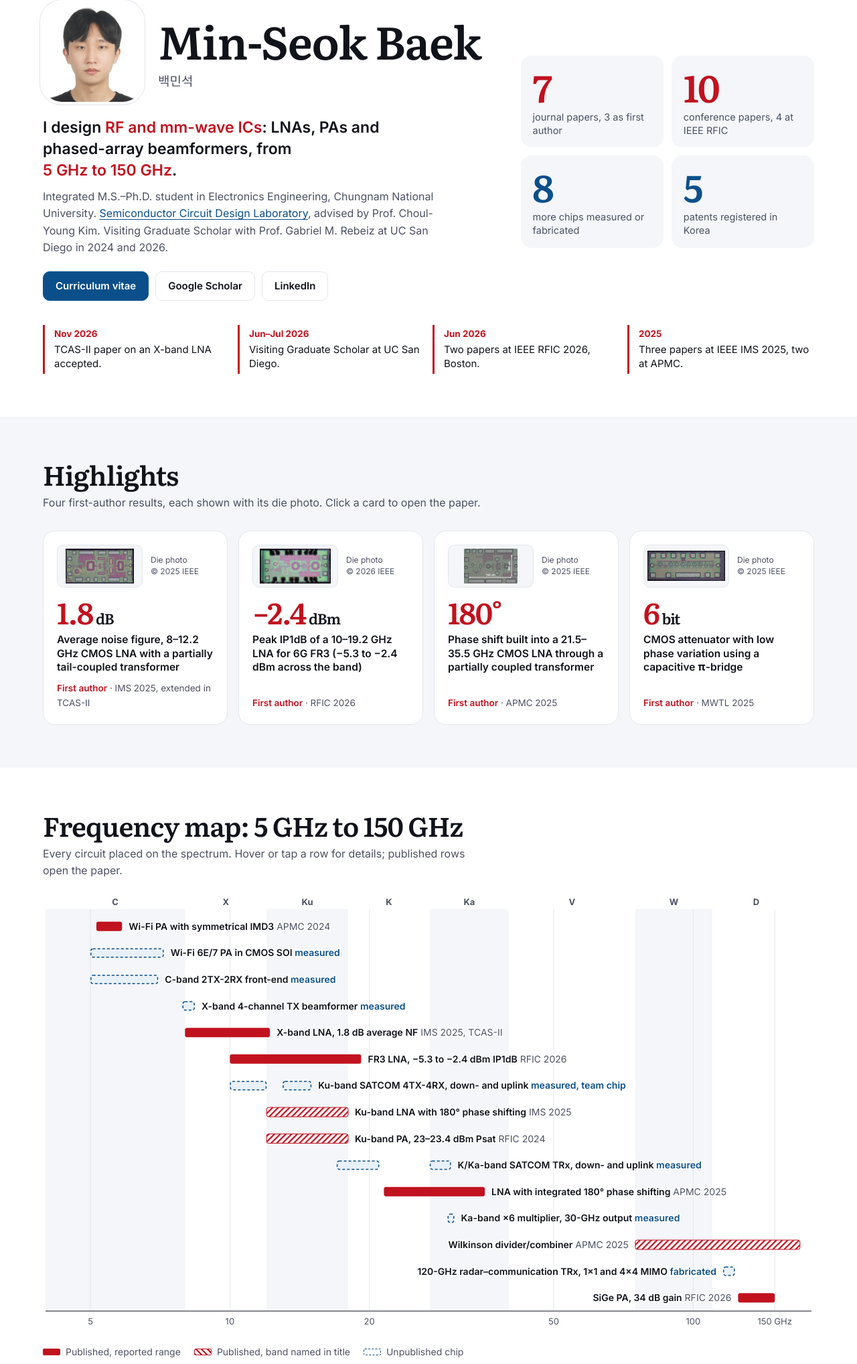
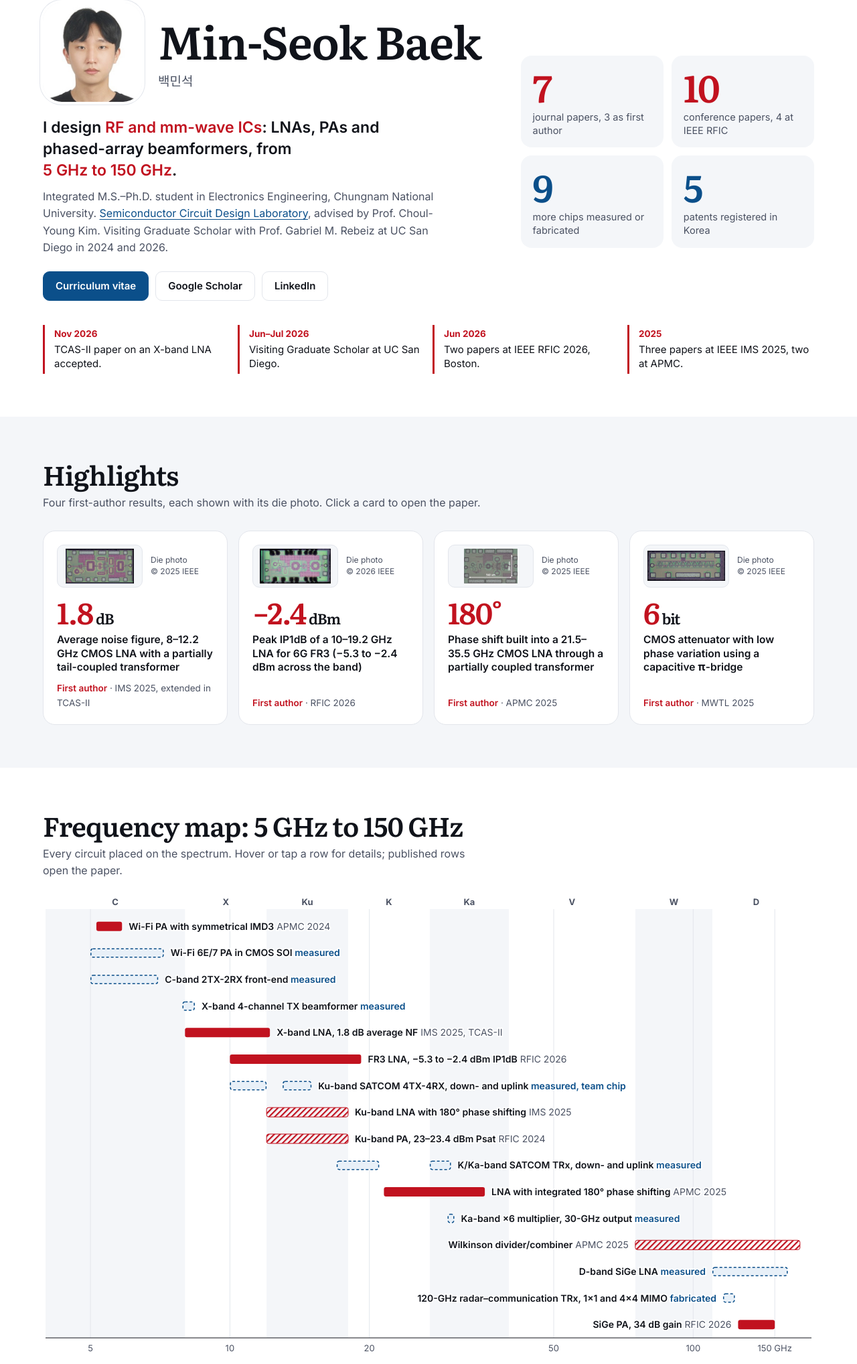
Before and after one commit to minseok-baek/minseok-baek.github.io, a plain HTML site: page index.html in a window 1280 px wide. Shown: the part 121-2157 px from the top of the page at 67% size. Drawn offline with Linux system fonts and the light colour scheme.

Commit message:
Add 110-160 GHz SiGe LNA to frequency map and chip gallery
Co-Authored-By: Claude Opus 5.5 <noreply@anthropic.com>
Claude-Session: https://claude.ai/code/session_01KVH8Nny2NbhfGnC5s5FhSd

```diff
--- a/index.html
+++ b/index.html
@@ -79,7 +79,7 @@ a.card:hover{transform:translateY(-3px);border-color:var(--car)}
 .card .what{font-weight:600;font-size:15.5px;line-height:1.35}
 .card .ven{margin-top:auto;font-size:13.5px;color:var(--mut)}
 .card .ven b{color:var(--car);font-weight:600}
-.fig{position:relative;height:660px;margin-top:20px}
+.fig{position:relative;height:700px;margin-top:20px}
 .fig>svg{position:absolute;inset:0;width:100%;height:100%;overflow:visible}
 svg text{font-family:Inter,sans-serif;paint-order:stroke;stroke:var(--bg);stroke-width:4px;stroke-linejoin:round}
 .alt svg text{stroke:var(--zone)}
@@ -141,7 +141,7 @@ svg text{font-family:Inter,sans-serif;paint-order:stroke;stroke:var(--bg);stroke
 footer{padding:20px max(5vw,16px);font-size:14px;color:var(--mut)}
 @media(max-width:1000px){.hl,.grid4,.dies{grid-template-columns:repeat(2,minmax(0,1fr))}.news{grid-template-columns:repeat(2,minmax(0,1fr))}}
 @media(max-width:820px){.hero,.cols,.contact .grid{grid-template-columns:minmax(0,1fr)}}
-@media(max-width:600px){.who{flex-direction:column;align-items:flex-start;gap:16px}.hl,.grid4{grid-template-columns:minmax(0,1fr)}.dies{grid-template-columns:repeat(2,minmax(0,1fr));gap:10px}.die{padding:12px}.fig{height:830px}.pub{grid-template-columns:minmax(0,1fr)}.tl{height:430px}nav .links{gap:0 14px}nav .links a{font-size:14px}nav .links a.opt{display:none}.news{grid-template-columns:minmax(0,1fr)}}
+@media(max-width:600px){.who{flex-direction:column;align-items:flex-start;gap:16px}.hl,.grid4{grid-template-columns:minmax(0,1fr)}.dies{grid-template-columns:repeat(2,minmax(0,1fr));gap:10px}.die{padding:12px}.fig{height:880px}.pub{grid-template-columns:minmax(0,1fr)}.tl{height:430px}nav .links{gap:0 14px}nav .links a{font-size:14px}nav .links a.opt{display:none}.news{grid-template-columns:minmax(0,1fr)}}
 @media(prefers-reduced-motion:reduce){html{scroll-behavior:auto}.bar{animation:none!important}.card,.stat{transition:none}}
 @keyframes grow{from{transform:scaleX(0)}to{transform:scaleX(1)}}
 .bar{transform-box:fill-box;transform-origin:left center;animation:grow .7s ease-out both}
@@ -174,7 +174,7 @@ footer{padding:20px max(5vw,16px);font-size:14px;color:var(--mut)}
       <div class="stats" aria-label="At a glance">
         <a class="stat" href="#publications"><b>7</b><span>journal papers, 3 as first author</span></a>
         <a class="stat" href="#publications"><b>10</b><span>conference papers, 4 at IEEE RFIC</span></a>
-        <a class="stat c" href="#chips"><b>8</b><span>more chips measured or fabricated</span></a>
+        <a class="stat c" href="#chips"><b>9</b><span>more chips measured or fabricated</span></a>
         <a class="stat c" href="#patents"><b>5</b><span>patents registered in Korea</span></a>
       </div>
     </div>
@@ -347,6 +347,7 @@ const pubs=[
 const chips=[
  {n:'120-GHz radar–communication 1TX-1RX transceiver',p:'90-nm SiGe BiCMOS (GF 9HP+)',s:0,lab:'120 GHz',tx:1,rx:1},
  {n:'120-GHz 4TX-4RX MIMO radar–communication transceiver',p:'90-nm SiGe BiCMOS (GF 9HP+)',s:0,lab:'120 GHz',tx:4,rx:4},
+ {n:'110–160 GHz D-band low-noise amplifier',p:'SiGe BiCMOS',s:1,lab:'D',m:2},
  {n:'Ku-band 4TX-4RX front-end for satellite communication',p:'65-nm CMOS. Team chip; I contributed to its design.',s:1,lab:'Ku',tx:4,rx:4},
  {n:'K/Ka-band transceiver front-end',p:'65-nm CMOS',s:1,lab:'K/Ka',tx:1,rx:1},
  {n:'Ka-band ×6 frequency multiplier',p:'65-nm CMOS',s:1,lab:'Ka ×6',m:3},
@@ -421,6 +422,7 @@ const rows=[
  {l:'LNA with integrated 180° phase shifting',s:'LNA with 180° shift',v:'APMC 2025',a:21.5,b:35.5,d:'10.1109/APMC65046.2025.11378707'},
  {l:'Ka-band ×6 multiplier, 30-GHz output',s:'Ka ×6 multiplier, 30 GHz',v:'measured',a:30,b:30,u:1},
  {l:'Wilkinson divider/combiner',s:'Wilkinson divider',v:'APMC 2025',a:75,b:170,h:1,d:'10.1109/APMC65046.2025.11377622'},
+ {l:'D-band SiGe LNA',s:'D-band SiGe LNA',v:'measured',a:110,b:160,u:1},
  {l:'120-GHz radar–communication TRx, 1×1 and 4×4 MIMO',s:'120-GHz RadCom TRx',v:'fabricated',a:116,b:123,u:1},
  {l:'SiGe PA, 34 dB gain',s:'SiGe PA, 34 dB gain',v:'RFIC 2026',a:125,b:150,d:'10.1109/RFIC70222.2026.11602350'}
 ];
```
